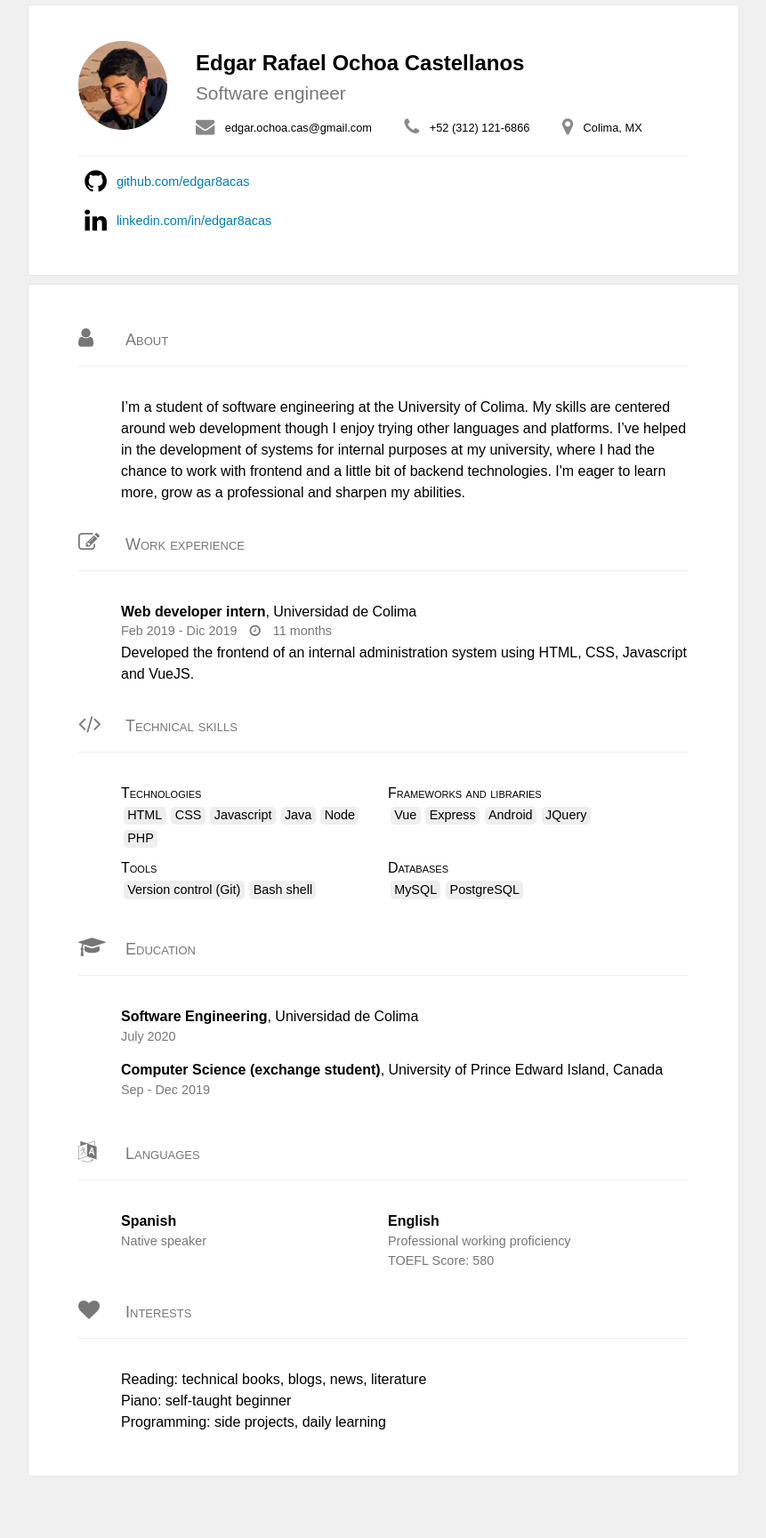
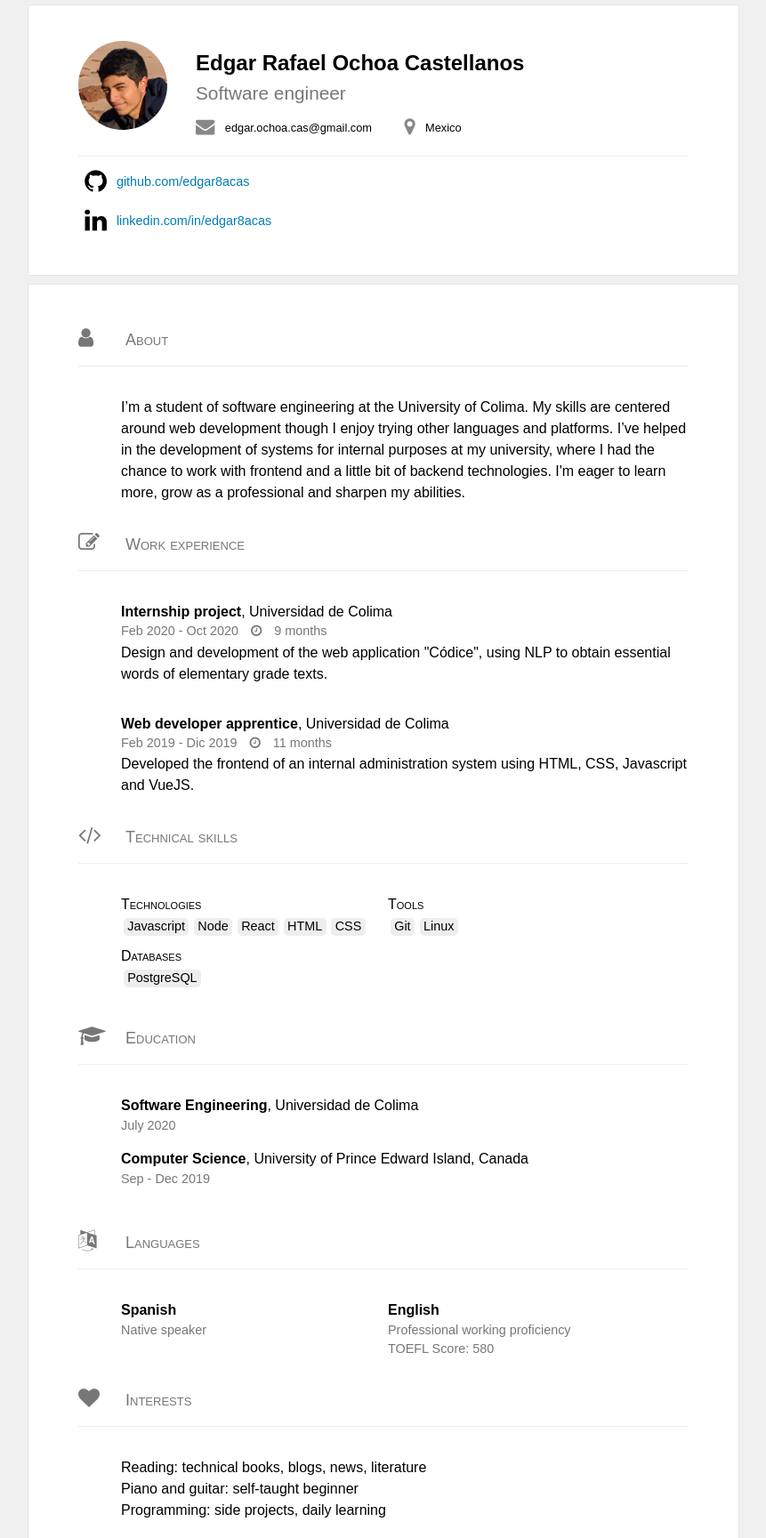
Before and after one commit to edgar8acas/edgar8acas.github.io, a plain HTML site: page index.html in a window 1280 px wide. Shown: the top 1729 px of the page at 89% size, without its empty margins (209-1070 px from the left). Before the commit the page ends 1664 px from the top, so only its background shows below. Drawn offline with Linux system fonts and the light colour scheme.

Commit message:
improvements

```diff
--- a/index.html
+++ b/index.html
@@ -2,15 +2,18 @@
 <html>
   <head>
     <title>Edgar Ochoa</title>
-  <link rel="stylesheet" href="styles/main.css">
-    <link rel="stylesheet" href="https://maxcdn.bootstrapcdn.com/font-awesome/4.2.0/css/font-awesome.min.css">
+    <link rel="stylesheet" href="styles/main.css" />
+    <link
+      rel="stylesheet"
+      href="https://maxcdn.bootstrapcdn.com/font-awesome/4.2.0/css/font-awesome.min.css"
+    />
   </head>
   <body>
     <div class="central-column">
       <div class="card">
         <div class="contact-info">
           <div class="profile-picture">
-        <img src="profile.jpg" alt="Profile picture">
+            <img src="profile.jpg" alt="Profile picture" />
           </div>
           <div class="contact-details">
             <div class="name-and-profession">
@@ -22,24 +25,16 @@
                 <i class="fa fa-lg fa-envelope"></i>
               </span>
               <span class="info">
-            <a href="mailto:edgar.ochoa.cas@gmail.com" class="link-disguise">edgar.ochoa.cas@gmail.com</a>
-          </span>
-        </div>
-        <div class="detail">
-          <span class="icon">
-            <i class="fa fa-lg fa-phone"></i>
-          </span>
-          <span class="info">
-            <a href="tel://+52 (312) 121-6866" class="link-disguise">+52 (312) 121-6866</a>
+                <a href="mailto:edgar.ochoa.cas@gmail.com" class="link-disguise"
+                  >edgar.ochoa.cas@gmail.com</a
+                >
               </span>
             </div>
             <div class="detail">
               <span class="icon">
                 <i class="fa fa-lg fa-map-marker"></i>
               </span>
-          <span class="info">
-            Colima, MX
-          </span>
+              <span class="info"> Mexico </span>
             </div>
           </div>
         </div>
@@ -54,7 +49,9 @@
             <span class="icon">
               <i class="fa fa-2x fa-linkedin"></i>
             </span>
-        <a href="http://linkedin.com/in/edgar8acas">linkedin.com/in/edgar8acas</a>
+            <a href="http://linkedin.com/in/edgar8acas"
+              >linkedin.com/in/edgar8acas</a
+            >
           </p>
         </div>
       </div>
@@ -64,23 +61,46 @@
           <span class="title">About</span>
         </h4>
         <div class="nested-card">
-      <p>I’m a student of software engineering at the University of Colima.
-        My skills are centered around web development though I enjoy trying other languages and platforms.
-        I’ve helped in the development of systems for internal purposes at my university,
-        where I had the chance to work with frontend and a little bit of backend technologies.
-        I'm eager to learn more, grow as a professional and sharpen my abilities. </p>
+          <p>
+            I’m a student of software engineering at the University of Colima.
+            My skills are centered around web development though I enjoy trying
+            other languages and platforms. I’ve helped in the development of
+            systems for internal purposes at my university, where I had the
+            chance to work with frontend and a little bit of backend
+            technologies. I'm eager to learn more, grow as a professional and
+            sharpen my abilities.
+          </p>
         </div>
         <h4>
           <span class="fa fa-lg fa-pencil-square-o"></span>
           <span class="title">Work experience</span>
         </h4>
         <div class="nested-card">
-      <p class="position"><strong>Web developer intern</strong>, <span class="place">Universidad de Colima</span></p>
+          <p class="position">
+            <strong>Internship project</strong>,
+            <span class="place">Universidad de Colima</span>
+          </p>
           <span class="duration margin-bottom-special">
-        Feb 2019 - Dic 2019 <span class="fa fa-clock-o icon-left"></span> 11 months
+            Feb 2020 - Oct 2020 <span class="fa fa-clock-o icon-left"></span> 9
+            months
           </span>
           <p class="description">
-        Developed the frontend of an internal administration system using HTML, CSS, Javascript and VueJS.
+            Design and development of the web application "Códice", using NLP to
+            obtain essential words of elementary grade texts.
+          </p>
+        </div>
+        <div class="nested-card">
+          <p class="position">
+            <strong>Web developer apprentice</strong>,
+            <span class="place">Universidad de Colima</span>
+          </p>
+          <span class="duration margin-bottom-special">
+            Feb 2019 - Dic 2019 <span class="fa fa-clock-o icon-left"></span> 11
+            months
+          </span>
+          <p class="description">
+            Developed the frontend of an internal administration system using
+            HTML, CSS, Javascript and VueJS.
           </p>
         </div>
         <h4>
@@ -91,34 +111,23 @@
           <div class="category">
             <p class="">Technologies</p>
             <ul class="tags">
+              <li>Javascript</li>
+              <li>Node</li>
+              <li>React</li>
               <li>HTML</li>
               <li>CSS</li>
-          <li>Javascript</li>
-          <li>Java</li>
-          <li>Node</li>
-          <li>PHP</li>
-        </ul>
-      </div>
-      <div class="category">
-        <p>Frameworks and libraries</p>
-        <ul class="tags">
-          <li>Vue</li>
-          <li>Express</li>
-          <li>Android</li>
-          <li>JQuery</li>
             </ul>
           </div>
           <div class="category">
             <p>Tools</p>
             <ul class="tags">
-          <li>Version control (Git)</li>
-          <li>Bash shell</li>
+              <li>Git</li>
+              <li>Linux</li>
             </ul>
           </div>
           <div class="category">
             <p>Databases</p>
             <ul class="tags">
-          <li>MySQL</li>
               <li>PostgreSQL</li>
             </ul>
           </div>
@@ -128,9 +137,17 @@
           <span class="title">Education</span>
         </h4>
         <div class="nested-card">
-      <p class="position"><strong>Software Engineering</strong>, <span class="place">Universidad de Colima</span></p>
+          <p class="position">
+            <strong>Software Engineering</strong>,
+            <span class="place">Universidad de Colima</span>
+          </p>
           <p class="duration">July 2020</p>
-      <p class="position"><strong>Computer Science (exchange student)</strong>, <span class="place">University of Prince Edward Island, Canada</span></p>
+          <p class="position">
+            <strong>Computer Science</strong>,
+            <span class="place"
+              >University of Prince Edward Island, Canada</span
+            >
+          </p>
           <p class="duration">Sep - Dec 2019</p>
         </div>
         <h4>
@@ -144,7 +161,9 @@
           </div>
           <div class="language">
             <p><strong>English</strong></p>
-        <p class="level">Professional working proficiency <br>TOEFL Score: 580</p>
+            <p class="level">
+              Professional working proficiency <br />TOEFL Score: 580
+            </p>
           </div>
         </div>
         <h4>
@@ -153,7 +172,7 @@
         </h4>
         <div class="nested-card">
           <p>Reading: technical books, blogs, news, literature</p>
-      <p>Piano: self-taught beginner</p>
+          <p>Piano and guitar: self-taught beginner</p>
           <p>Programming: side projects, daily learning</p>
         </div>
       </div>
```
Lines whose indentation alone changed are shown as unchanged.
